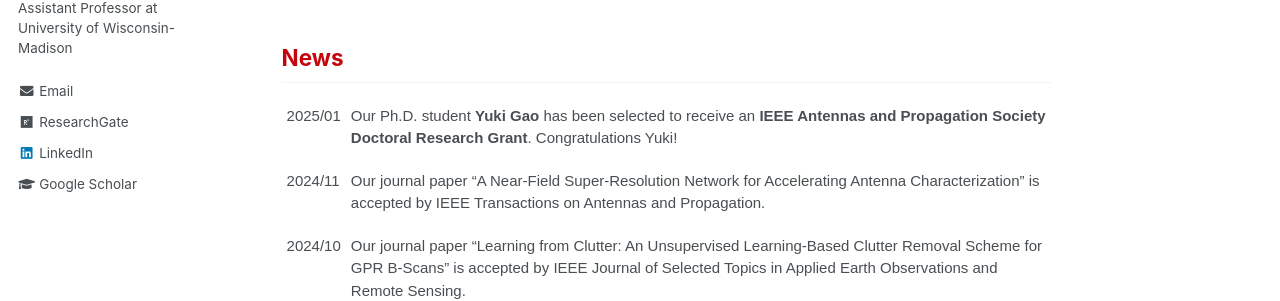
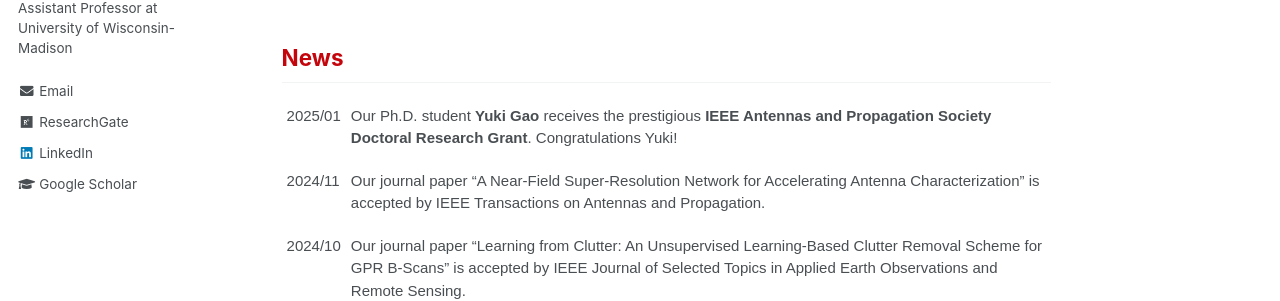
Before and after one commit to Haihan-Sun/Haihan-Sun.github.io, a Jekyll site: the page built from _pages/about.md, in a window 1280 px wide and 900 px high. Shown: the part 296-597 px from the top of the window. Built offline with Jekyll 4.4.1, drawn with Linux system fonts in a browser that asks for light colours.

Commit message:
Update about.md

```diff
--- a/_pages/about.md
+++ b/_pages/about.md
@@ -29,7 +29,7 @@ Hi! I'm Haihan Sun, an Assistant Professor at the University of Wisconsin-Madiso
 <tbody>
 <tr>
     <td class="tg-ko0z">2025/01</td>
-    <td class="tg-ko0z"> Our Ph.D. student <b>Yuki Gao</b> has been selected to receive an <b>IEEE Antennas and Propagation Society Doctoral Research Grant</b>. Congratulations Yuki!  </td>
+    <td class="tg-ko0z"> Our Ph.D. student <b>Yuki Gao</b> receives the prestigious <b>IEEE Antennas and Propagation Society Doctoral Research Grant</b>. Congratulations Yuki!  </td>
   </tr>
   <tr>
     <td class="tg-ko0z">2024/11</td>
```
